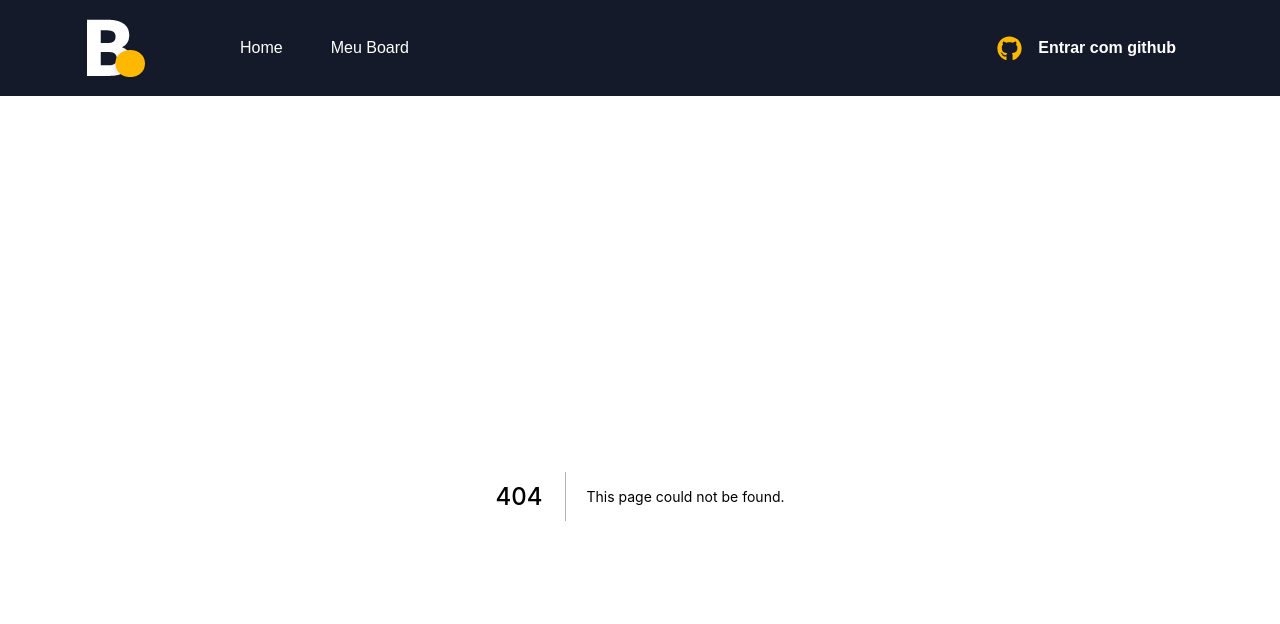
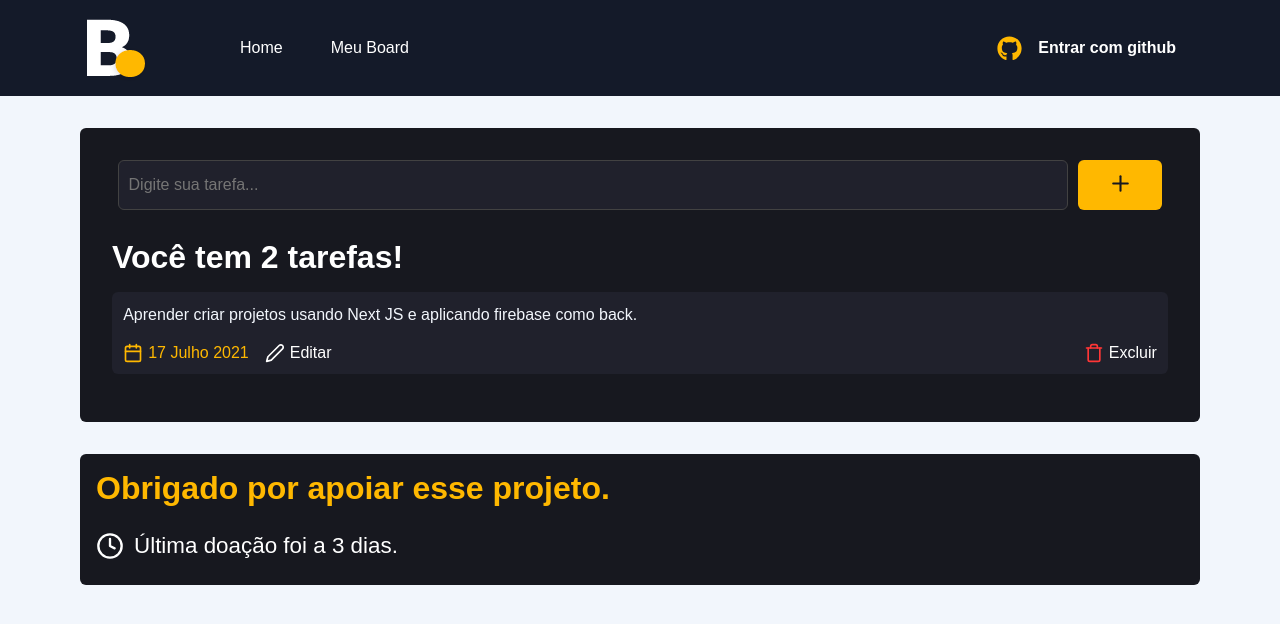
Before and after one commit to AdelmoMenezes123/board01, a Next.js app: page /board in a window 1280 px wide. Before the commit this address had no page. Shown: the top 624 px of the page. Built offline with nearby package versions, Linux system fonts and the light colour scheme.

Commit message:
cria tela board e formulario para cadastrar nova tarefa

```diff
--- /dev/null
+++ b/src/pages/board/index.tsx
@@ -0,0 +1,56 @@
+import Head from 'next/head';
+import styles from './styles.module.scss'
+import { FiPlus, FiCalendar, FiEdit2, FiTrash, FiClock } from 'react-icons/fi'
+
+export default function Board(){
+  return(
+    <>
+      <Head>
+        <title>Minhas tarefas - Board</title>
+      </Head>
+      <main className={styles.container}>
+        <form>
+          <input type="text" placeholder="Digite sua tarefa..."/>
+          <button type="submit">
+            <FiPlus size={25} color="#17181f" />
+          </button>
+        </form>
+
+        <h1>Você tem 2 tarefas!</h1>
+
+        <section>
+          <article className={styles.taskList}>
+            <p>Aprender criar projetos usando Next JS e aplicando firebase como back.</p>
+            <div className={styles.actions}>
+              <div>
+                <div>
+                  <FiCalendar size={20} color="#FFB800"/>
+                  <time>17 Julho 2021</time>
+                </div>
+                <button>
+                  <FiEdit2 size={20} color="#FFF" />
+                  <span>Editar</span>
+                </button>
+              </div>
+
+              <button>
+                <FiTrash size={20} color="#FF3636" />
+                <span>Excluir</span>
+              </button>
+            </div>
+          </article>
+        </section>
+      </main>
+
+      <div className={styles.vipContainer}>
+        <h3>Obrigado por apoiar esse projeto.</h3>
+        <div>
+          <FiClock size={28} color="#FFF" />
+          <time>
+            Última doação foi a 3 dias.
+          </time>
+        </div>
+      </div>
+    </>
+  )
+}
--- /dev/null
+++ b/src/pages/board/styles.module.scss
@@ -0,0 +1,120 @@
+.container {
+  max-width: 1120px;
+  margin: 2rem auto;
+  padding: 2rem;
+  background-color: #17181f;
+  border-radius: 6px;
+
+  form {
+    display: flex;
+    justify-content: center;
+    align-items: center;
+
+    input {
+      width: 90%;
+      height: 50px;
+      background-color: #20212c;
+      border: 1px solid #424242;
+      border-radius: 6px;
+      padding: 3px 10px;
+      color: #FFF
+    }
+
+    button {
+      margin-left: 10px;
+      width: 8%;
+      height: 50px;
+      border: 0;
+      background-color: #FFB800;
+      border-radius: 6px;
+    }
+  }
+
+  h1 {
+    color: #FFF;
+    margin-top: 1.8rem;
+  }
+}
+
+.taskList {
+  background-color: #20212c;
+  margin: 1rem 0;
+  padding: 0.7rem;
+  border-radius: 6px;
+
+  p {
+    cursor: pointer;
+    color: #F2f6fc;
+    font-size: 1rem;
+    line-height: 150%;
+  }
+
+  .actions {
+    width: 100%;
+    display: flex;
+    flex-direction: row;
+    justify-content: space-between;
+    margin-top: 1rem;
+
+    div {
+      display: flex;
+      justify-content: center;
+      align-items: center;
+
+      time {
+        color: #FFB800;
+        margin-left: 5px;
+        margin-right: 1rem;
+      }
+    }
+
+    button {
+      background: transparent;
+      border: 0;
+      display: flex;
+      justify-content: center;
+      align-items: center;
+
+      &+button {
+        margin-left: 10px;
+      }
+
+      span {
+        margin-left: 5px;
+        color: #FFF;
+        cursor: pointer;
+      }
+
+      span:hover {
+        filter: brightness(0.7)
+      }
+    }
+
+  }
+}
+
+.vipContainer {
+  max-width: 1120px;
+  margin: 1rem auto;
+  padding: 1rem;
+  background-color: #17181f;
+  border-radius: 6px;
+
+  h3 {
+    color: #FFB800;
+    font-size: 2rem;
+  }
+
+  div {
+    margin-top: 1rem;
+    display: flex;
+    align-items: center;
+
+    time {
+      color: #FFF;
+      font-size: 1.4rem;
+      padding: 10px;
+    }
+  }
+
+}
```
